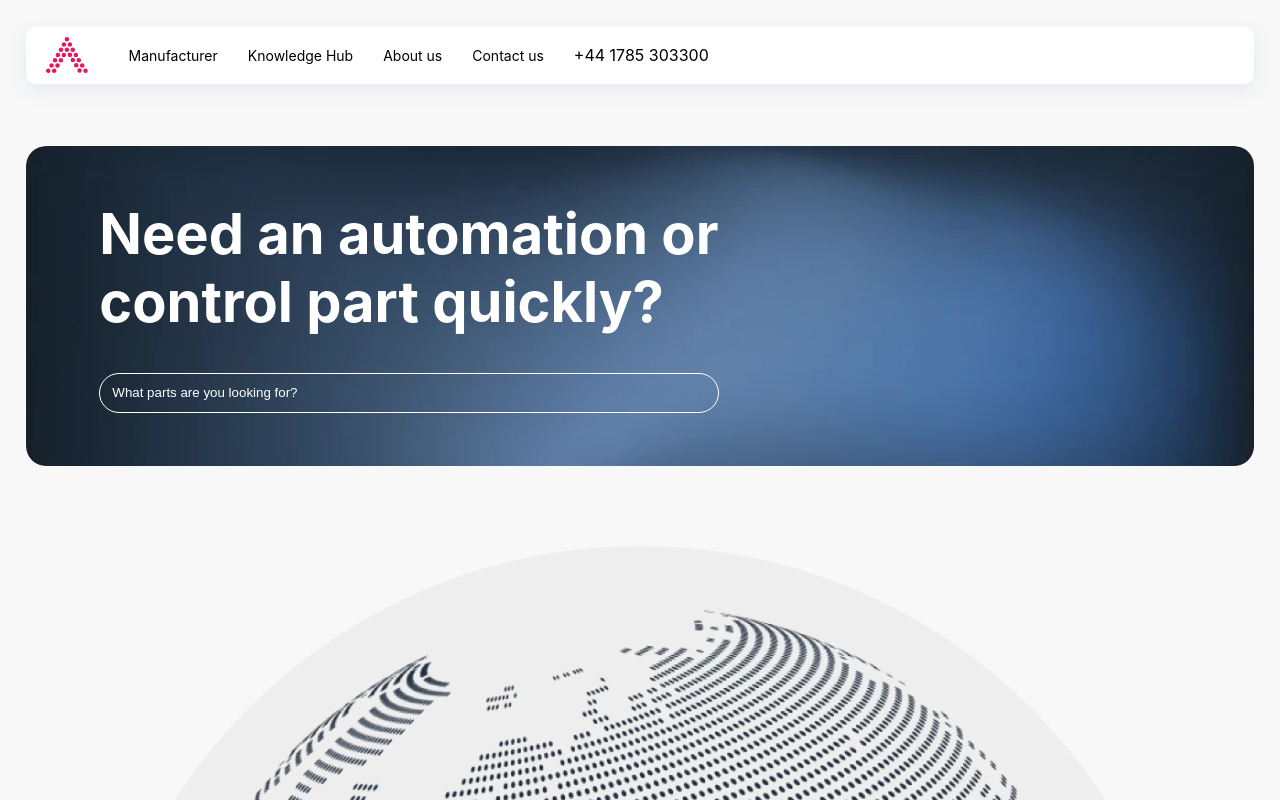
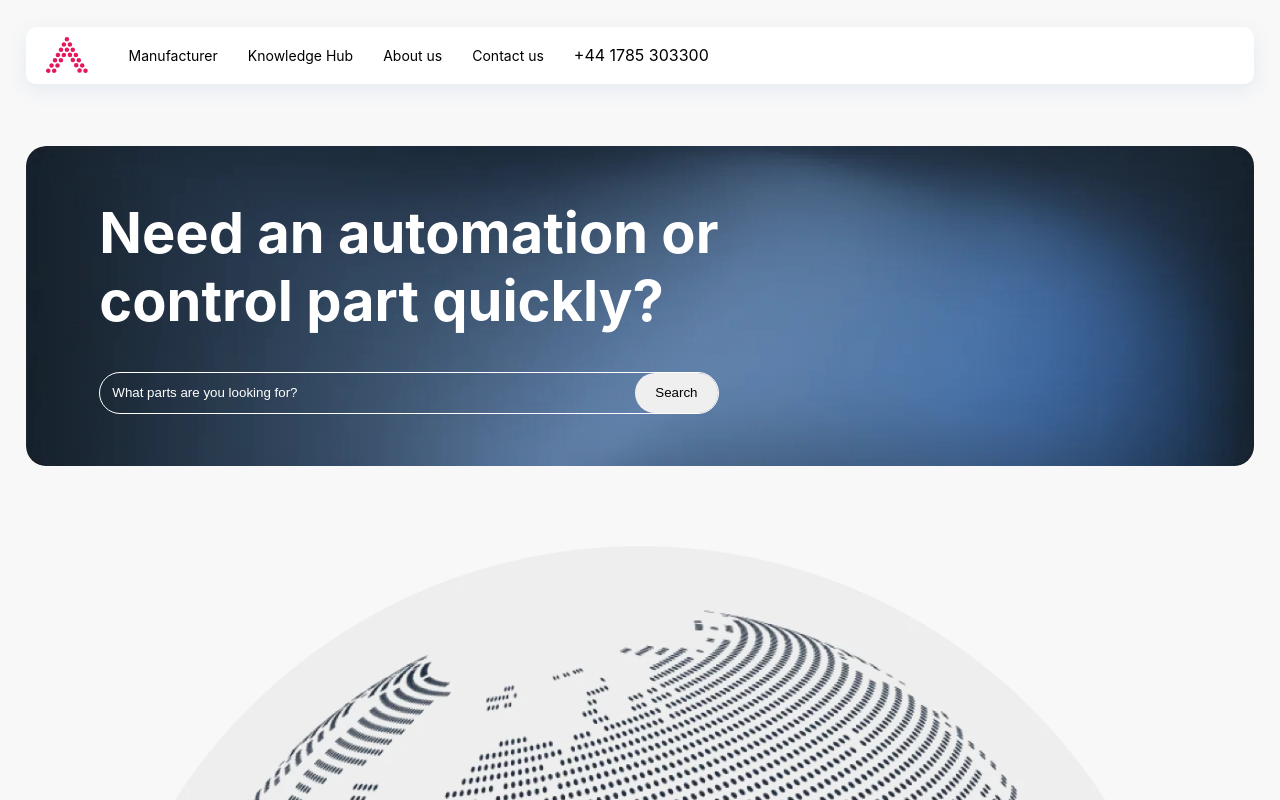
Before and after one commit to emmanuelojiji/eua-refresh, a React (Create React App) app: page / in a window 1280 px wide. Shown: the top 800 px of the page. Built offline with nearby package versions, Linux system fonts and the light colour scheme.

Commit message:
style: search bar further styling

```diff
--- a/src/App.js
+++ b/src/App.js
@@ -16,10 +16,13 @@ function App() {
               Need an automation or
               <br /> control part quickly?
             </h1>
-            <input
-              type="text"
-              placeholder="What parts are you looking for?"
-            ></input>
+            <div className="input-container">
+              <input
+                type="text"
+                placeholder="What parts are you looking for?"
+              ></input>
+              <button>Search</button>
+            </div>
           </div>
         </section>
 
--- a/src/App.scss
+++ b/src/App.scss
@@ -34,16 +34,32 @@
     margin-bottom: 37px;
   }
 
-  input {
-    height: 40px;
-    padding-left: 12px;
+  .input-container {
+    height: 42px;
     border-radius: 50px;
-    background: none;
     border: solid 1px white;
     color: white;
+    display: flex;
 
-    &::placeholder {
-      color: white;
+    input {
+      //background: none;
+      height: 100%;
+      border-radius: 50px;
+      padding-left: 12px;
+      width: 100%;
+      border-top-right-radius: 0;
+      border-bottom-right-radius: 0;
+      background: none;
+      border: 0;
+      &::placeholder {
+        color: white;
+      }
+    }
+
+    button {
+      border-radius: 500px;
+      padding: 0 20px;
+      border: 0;
     }
   }
 }
```
